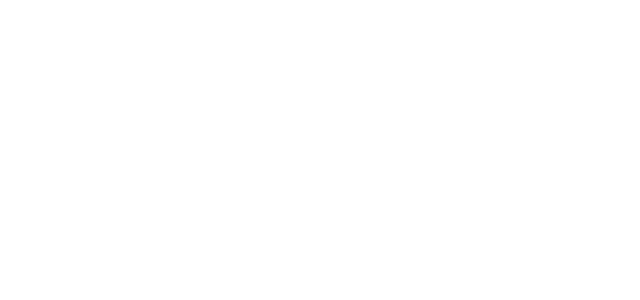
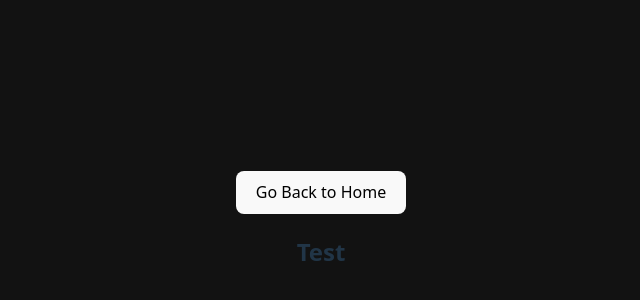
Before and after one commit to Bukhari01/ReactHooks, a React (Vite) app: page /ScreenFive in a window 1280 px wide. Before the commit this address had no page. Shown: the part 170-470 px from the top of the page, without its empty margins (319-959 px from the left). Built offline with nearby package versions, Linux system fonts and the light colour scheme.

Commit message:
uselayouteffect

```diff
--- /dev/null
+++ b/src/Components/ScreenFive.jsx
@@ -0,0 +1,34 @@
+import React, { useEffect, useState,useMemo, useLayoutEffect } from "react";
+import { useNavigate } from "react-router-dom";
+
+export default function ScreenFive() {
+  const navigate = useNavigate();
+
+  useEffect(() => {
+    console.log(`Message from useEffect`);
+  }, []);
+
+  useLayoutEffect(() => {
+      console.log(`Message from useLayoutEffect`);
+  })
+
+  return (
+    <div
+      style={{
+        backgroundColor: "#121212",
+        height: "100vh", // Full height of the viewport
+        width: "100vw", // Full width of the viewport
+        display: "flex", // Enables flexbox for centering
+        flexDirection: "column", // Keeps elements in a column layout
+        justifyContent: "center", // Centers content vertically
+        alignItems: "center", // Centers content horizontally
+        textAlign: "center",
+      }}
+    >
+      <button onClick={() => navigate("/")}>Go Back to Home</button>
+      <div>
+        <h2>Test</h2>
+      </div>
+    </div>
+  );
+}
--- a/src/Components/ScreenFour.jsx
+++ b/src/Components/ScreenFour.jsx
@@ -39,6 +39,8 @@
       </div>
       <button onClick={() => setCounter(counter + 1)}>Counter++</button>
       <h1>Counter: {counter}</h1>
+      <button onClick={() => navigate("/ScreenFive")}>next screen</button>
+
     </div>
   );
 }
--- a/src/Routes/AppRouter.jsx
+++ b/src/Routes/AppRouter.jsx
@@ -4,6 +4,7 @@
 import ScreenTwo from '../Components/Screentwo';
 import ScreenThree from '../Components/ScreenThree';
 import ScreenFour from '../Components/ScreenFour';
+import ScreenFive from '../Components/ScreenFive';
 
 export default function AppRouter() {
   return (
@@ -12,6 +13,8 @@
       <Route path="/Screentwo" element={<ScreenTwo />} />
       <Route path="/ScreenThree" element={<ScreenThree />} />
       <Route path="/ScreenFour" element={<ScreenFour />} />
+      <Route path="/ScreenFive" element={<ScreenFive />} />
+
     </Routes>
   );
 }
```
